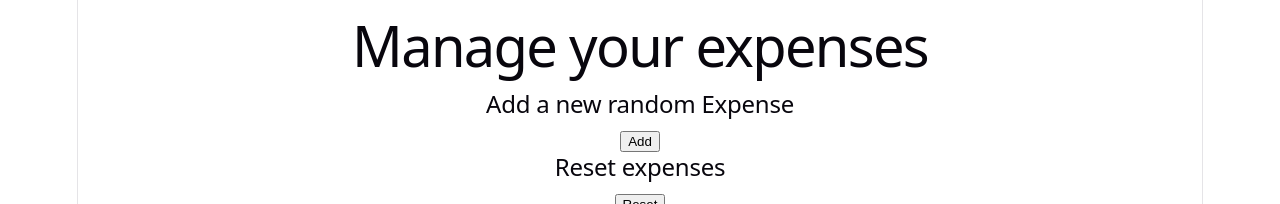
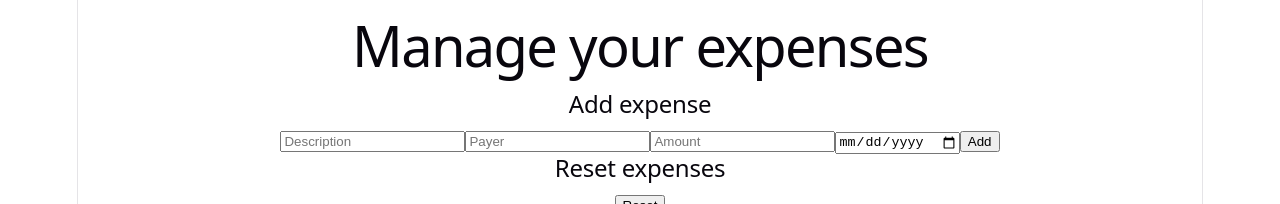
Before and after one commit to JeromePlumat/my-expenses, a React (Vite) app in the folder frontend/: page / in a window 1280 px wide. Shown: the top 204 px of the page. Built offline with nearby package versions, Linux system fonts and the light colour scheme; no server answers.

Commit message:
create a form to actually add an expense

```diff
--- a/frontend/package.json
+++ b/frontend/package.json
@@ -5,7 +5,7 @@
   "type": "module",
   "scripts": {
     "dev": "vite",
-    "build": "tsc -b && vite build",
+    "build": "npm install && tsc -b && vite build",
     "lint": "oxlint",
     "preview": "vite preview"
   },
--- a/frontend/src/components/ExpenseAdd.tsx
+++ b/frontend/src/components/ExpenseAdd.tsx
@@ -1,23 +1,34 @@
-import type { Expense } from "../types/Expense";
+import type { NewExpense } from "../types/Expense";
 
 interface ExpenseAddProps {
-  expenseAdd: (expense: Expense) => void;
-}
-
-function generateRandomExpense(): Expense {
-  return {
-    id: Math.round(Math.random()*100).toString(),
-    date: "2026-09-18",
-    description: "New random Expense",
-    payer: "New random Payer",
-    amount: Math.random() * 100
-  };
+    expenseAdd: (expense: NewExpense) => Promise<void>;
 }
 
 function ExpenseAdd({ expenseAdd }: ExpenseAddProps) {
+  const handleSubmit = (e: any) => {
+    e.preventDefault();
+    const description = (e.target as HTMLFormElement).elements.namedItem("description") as HTMLInputElement;
+    const payer = (e.target as HTMLFormElement).elements.namedItem("payer") as HTMLInputElement;
+    const amount = (e.target as HTMLFormElement).elements.namedItem("amount") as HTMLInputElement;
+    const date = (e.target as HTMLFormElement).elements.namedItem("date") as HTMLInputElement;
+    const newExpense: NewExpense = {
+        description: description.value,
+        payer: payer.value,
+        amount: parseFloat(amount.value),
+        date: date.value,
+    };
+    expenseAdd(newExpense);
+  };
+
   return <div>
-    <h2>Add a new random Expense</h2>
-    <button onClick={() => expenseAdd(generateRandomExpense())}>Add</button>
+    <h2>Add expense</h2>
+    <form onSubmit={handleSubmit}>
+        <input type="text" name="description" placeholder="Description" />
+        <input type="text" name="payer" placeholder="Payer" />
+        <input type="number" name="amount" placeholder="Amount" />
+        <input type="date" name="date" placeholder="Date" />
+        <button type="submit" className="btn btn-primary">Add</button>
+    </form>
   </div>;
 }
 
--- a/frontend/src/hooks/useExpenses.ts
+++ b/frontend/src/hooks/useExpenses.ts
@@ -17,7 +17,7 @@
  *      clean actions to the rest of the app.
  */
 import { useState, useEffect, useCallback } from "react";
-import type { Expense } from "../types/Expense";
+import type { Expense, NewExpense } from "../types/Expense";
 
 const API_BASE_URL = import.meta.env.VITE_API_URL || "http://localhost:3000";
 
@@ -43,10 +43,10 @@ async function fetchAllExpenses(): Promise<Expense[]> {
 
 /**
  * Sends a new expense to the backend (HTTP POST).
- * The backend responds with the updated full list, which we return.
- * Returns an empty array if the request fails.
+ * The backend responds with the created expense object, which we return.
+ * Returns null if the request fails.
  */
-async function postExpense(newExpense: Expense): Promise<Expense[]> {
+async function postExpense(newExpense: NewExpense): Promise<Expense | null> {
   return fetch(`${API_BASE_URL}/api/expenses`, {
     method: "POST",
     headers: {
@@ -55,10 +55,10 @@ async function postExpense(newExpense: Expense): Promise<Expense[]> {
     body: JSON.stringify(newExpense),
   })
     .then((res) => res.json())
-    .then((data) => (Array.isArray(data) ? (data as Expense[]) : []))
+    .then((data) => data as Expense)
     .catch((error) => {
       console.error("Error adding expense:", error);
-      return [] as Expense[];
+      return null;
     });
 }
 
@@ -153,12 +153,14 @@ function useExpenses() {
    * which can cause unnecessary re-renders in child components that receive it
    * as a prop. The `[]` dependency list means "never recreate this function".
    *
-   * addExpense: sends the new expense to the backend, then replaces the local
-   * list with the updated list returned by the server.
+   * addExpense: sends the new expense to the backend, then appends the created
+   * expense returned by the server to the existing local list.
    */
-  const addExpense = useCallback(async (newExpense: Expense): Promise<void> => {
-    const updated = await postExpense(newExpense);
-    setExpenses(updated); // triggers a re-render with the new list
+  const addExpense = useCallback(async (newExpense: NewExpense): Promise<void> => {
+    const created = await postExpense(newExpense);
+    if (created) {
+      setExpenses((prev) => [...prev, created]); // append new expense without clearing the list
+    }
   }, []);
 
   /**
--- a/frontend/src/types/Expense.ts
+++ b/frontend/src/types/Expense.ts
@@ -5,3 +5,4 @@ export interface Expense {
   payer: string;
   amount: number;
 }
+export type NewExpense = Omit<Expense, 'id'>;
```
